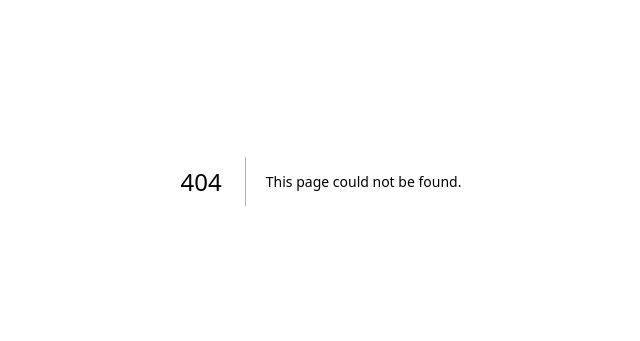
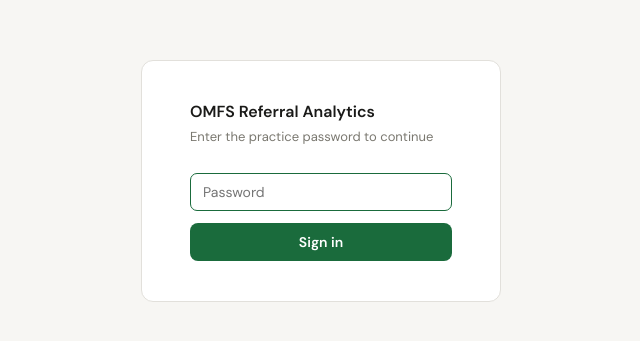
Before and after one commit to tomjaunay/omsref, a Next.js app: page /login in a window 1280 px wide. Before the commit this address had no page. Shown: the part 219-560 px from the top of the page, without its empty margins (319-959 px from the left). Built offline with nearby package versions, Linux system fonts and the light colour scheme.

Commit message:
Add password protection

```diff
--- /dev/null
+++ b/src/app/api/login/route.ts
@@ -0,0 +1,19 @@
+import { NextRequest, NextResponse } from 'next/server'
+
+export async function POST(req: NextRequest) {
+  const { password } = await req.json()
+  const correct = process.env.SITE_PASSWORD ?? 'changeme'
+
+  if (password !== correct) {
+    return NextResponse.json({ error: 'Incorrect password' }, { status: 401 })
+  }
+
+  const res = NextResponse.json({ ok: true })
+  res.cookies.set('auth', correct, {
+    httpOnly: true,
+    secure: true,
+    sameSite: 'lax',
+    maxAge: 60 * 60 * 24 * 30, // 30 days
+  })
+  return res
+}
--- /dev/null
+++ b/src/app/login/page.tsx
@@ -0,0 +1,49 @@
+'use client'
+import { useState } from 'react'
+import { useRouter } from 'next/navigation'
+
+export default function LoginPage() {
+  const [password, setPassword] = useState('')
+  const [error, setError] = useState('')
+  const router = useRouter()
+
+  async function handleSubmit(e: React.FormEvent) {
+    e.preventDefault()
+    const res = await fetch('/api/login', {
+      method: 'POST',
+      headers: { 'Content-Type': 'application/json' },
+      body: JSON.stringify({ password }),
+    })
+    if (res.ok) {
+      router.push('/')
+    } else {
+      setError('Incorrect password')
+    }
+  }
+
+  return (
+    <div style={{ display: 'flex', alignItems: 'center', justifyContent: 'center', height: '100vh', background: '#f7f6f3' }}>
+      <div style={{ background: '#fff', border: '1px solid #e2e0db', borderRadius: 12, padding: '40px 48px', width: 360 }}>
+        <div style={{ fontSize: 16, fontWeight: 600, marginBottom: 6 }}>OMFS Referral Analytics</div>
+        <div style={{ fontSize: 13, color: '#7a7870', marginBottom: 28 }}>Enter the practice password to continue</div>
+        <form onSubmit={handleSubmit}>
+          <input
+            type="password"
+            value={password}
+            onChange={e => setPassword(e.target.value)}
+            placeholder="Password"
+            autoFocus
+            style={{ width: '100%', padding: '9px 12px', fontSize: 14, border: '1px solid #e2e0db', borderRadius: 7, marginBottom: 12, fontFamily: 'inherit' }}
+          />
+          {error && <div style={{ fontSize: 12, color: '#9b2222', marginBottom: 10 }}>{error}</div>}
+          <button
+            type="submit"
+            style={{ width: '100%', padding: 10, fontSize: 14, fontWeight: 600, borderRadius: 8, border: 'none', background: '#1a6b3c', color: '#fff', cursor: 'pointer' }}
+          >
+            Sign in
+          </button>
+        </form>
+      </div>
+    </div>
+  )
+}
```
Also changed, not shown: middleware.ts (added, +29 -0 lines).
